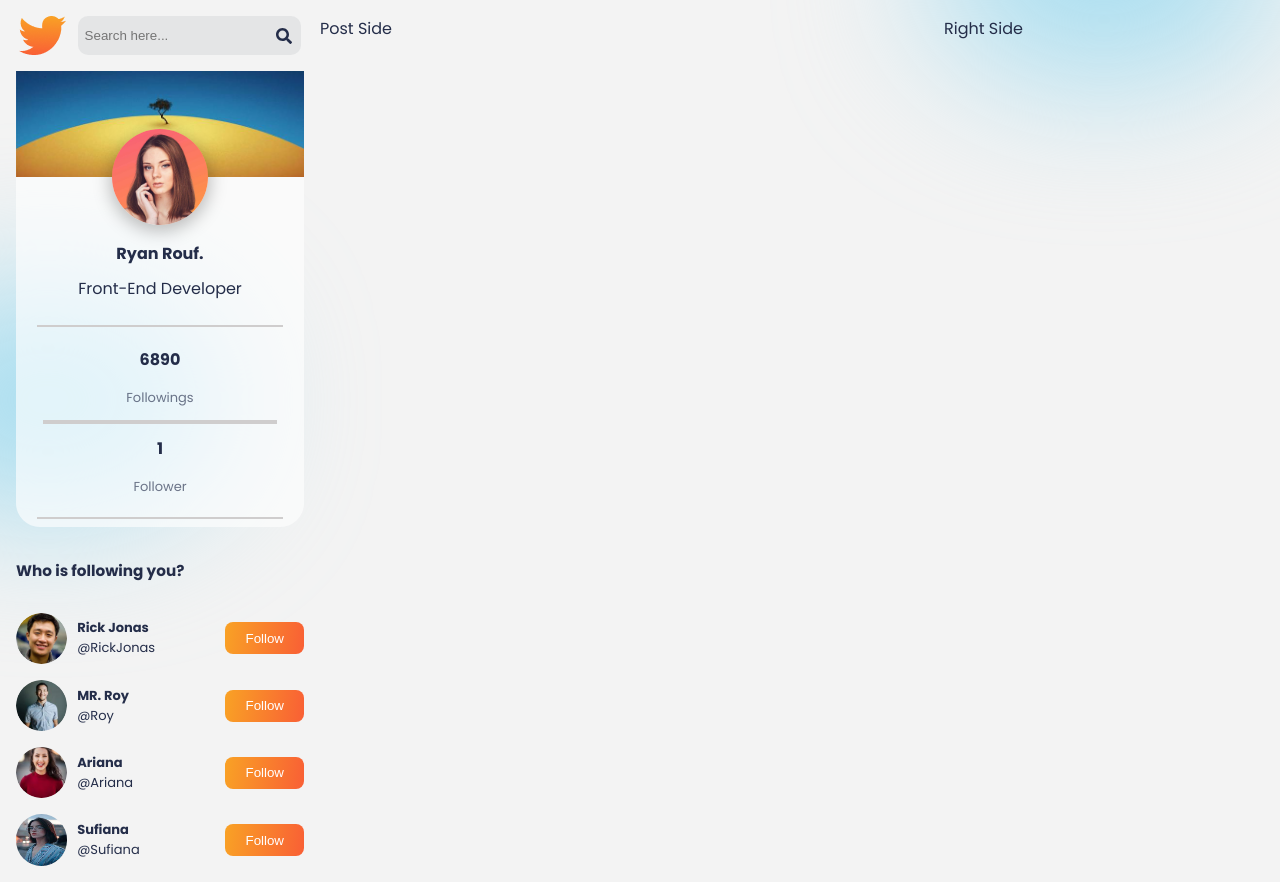
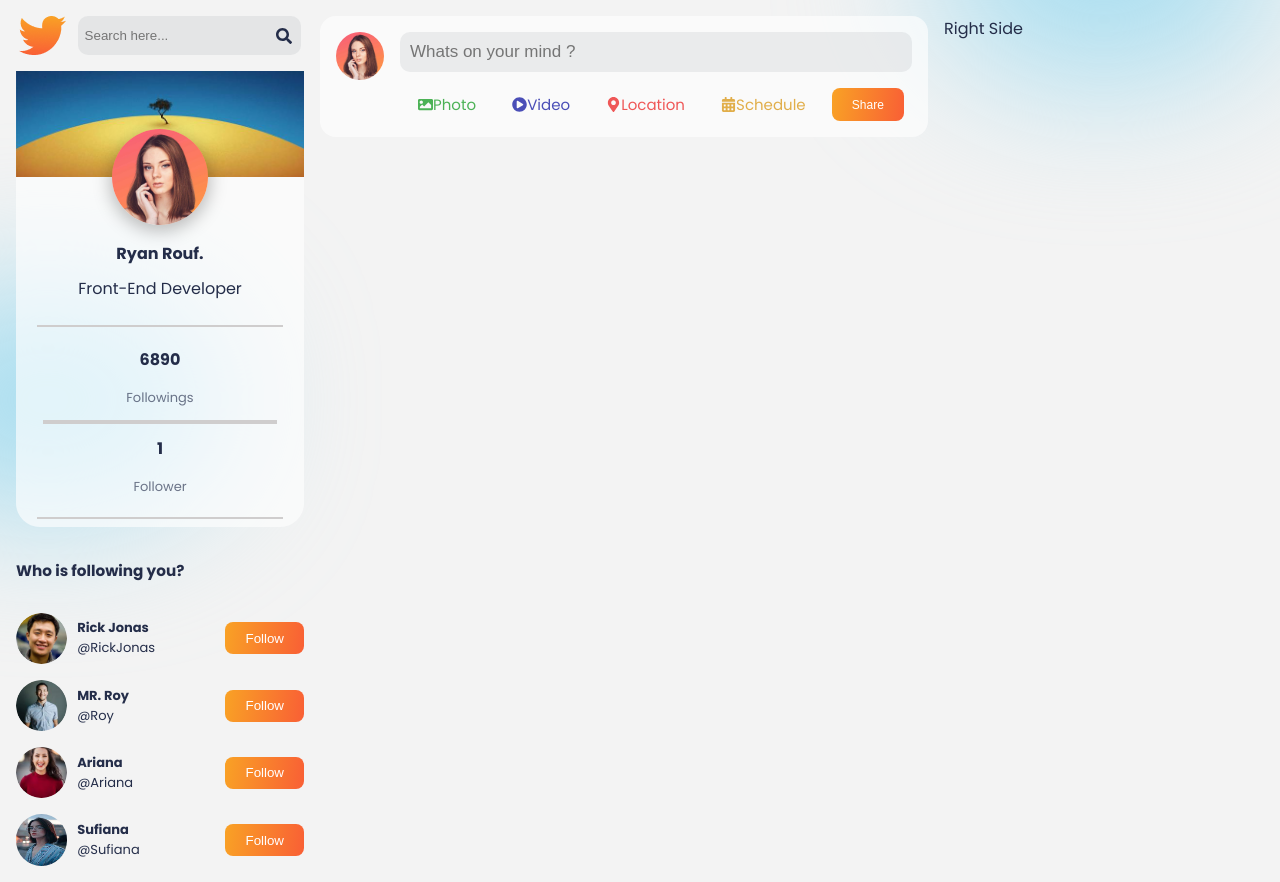
Before and after one commit to hridoyhalder1/social-media, a React (Create React App) app: page / in a window 1280 px wide. Built offline with nearby package versions, Linux system fonts and the light colour scheme.

Commit message:
post share

```diff
--- /dev/null
+++ b/src/components/PostSide/PostShare/PostShare.css
@@ -0,0 +1,79 @@
+.PostShare{
+    display: flex;
+    gap: 1rem;
+    background-color: var(--cardColor);
+    padding: 1rem;
+    border-radius: 1rem;
+}
+
+.PostShare>img{
+    border-radius: 50%;
+    width: 3rem;
+    height: 3rem;
+}
+
+.PostShare>div{
+    display: flex;
+    flex-direction: column;
+    width: 90%;
+    gap: 1rem;
+}
+
+.PostShare>div>input{
+    background-color: var(--inputColor);
+    border-radius: 10px;
+    padding: 10px;
+    font-size: 17px;
+    border: none;
+    outline: none;
+}
+
+
+
+
+
+.postOptions{
+    display: flex;
+    justify-content: space-around;
+}
+
+.option{
+    padding: 5px;
+    padding-left: 10px;
+    padding-right: 10px;
+    border-radius: 10px;
+    display: flex;
+    align-items: center;
+    justify-content: center;
+    font-size: 15px;
+}
+
+.option:hover{
+    cursor: pointer;
+}
+
+.ps-button{
+    padding: 5px;
+    padding-left: 20px;
+    padding-right: 20px;
+    font-size: 12px
+}
+
+
+.previewImage{
+    position: relative;
+}
+
+.previewImage>svg{
+    position: absolute;
+    right: 1rem;
+    top: 0.5rem;
+    cursor: pointer;
+}
+
+.previewImage>img{
+    width: 100%;
+    max-height: 20rem;
+    object-fit: cover;
+    border-radius: 0.5rem;
+}
--- /dev/null
+++ b/src/components/PostSide/PostShare/PostShare.js
@@ -0,0 +1,69 @@
+import React, { useRef, useState } from 'react';
+import './PostShare.css';
+import profileImg from '../../../assets/img/profileImg.jpg';
+import { FaImage } from "react-icons/fa";
+import { FaPlayCircle } from "react-icons/fa";
+import { FaMapMarkerAlt } from "react-icons/fa";
+import { FaCalendarAlt } from "react-icons/fa";
+
+
+const PostShare = () => {
+
+    const [image, setImage] = useState(null)
+    const imageRef = useRef()
+
+    const onImageChange = event => {
+        if(event.target.files && event.target.files[0]){
+            let img = event.target.files[0];
+            setImage({
+                image: URL.createObjectURL(img)
+            })
+        }
+
+    }
+
+    return (
+        <div className="PostShare">
+            <img src={profileImg} alt="" />
+            <div>
+                <input type="text" name="" id="" placeholder='Whats on your mind ? ' />
+                <div className="postOptions">
+                    <div className="option"
+                        style={{ color: "var(--photo)" }}
+                        onClick={()=>imageRef.current.click()}
+                    >
+                        <FaImage></FaImage>
+                        Photo
+                    </div>
+                    <div className="option"
+                        style={{ color: "var(--video)" }}
+                    >
+                        <FaPlayCircle></FaPlayCircle>
+                        Video
+                    </div>
+                    <div className="option"
+                        style={{ color: "var(--location)" }}
+                    >
+                        <FaMapMarkerAlt></FaMapMarkerAlt>
+                        Location
+                    </div>
+                    <div className="option"
+                        style={{ color: "var(--shedule)" }}>
+                        <FaCalendarAlt></FaCalendarAlt>
+                        Schedule
+                    </div>
+                    <button className='button ps-button'>
+                        Share
+                    </button>
+                    <div style={{display: "none"}}>
+                        <input type="file" name="myImage" ref={imageRef} id="" onChange={onImageChange} />
+                    </div>
+                </div>
+            </div>
+
+        </div>
+
+    );
+};
+
+export default PostShare;
--- a/src/components/PostSide/PostSide/PostSide.css
+++ b/src/components/PostSide/PostSide/PostSide.css
@@ -0,0 +1,7 @@
+.PostSide{
+    display: flex;
+    flex-direction: column;
+    gap: 1rem;
+    height: 100vh;
+    overflow: auto;
+}
--- a/src/components/PostSide/PostSide/PostSide.js
+++ b/src/components/PostSide/PostSide/PostSide.js
@@ -1,9 +1,12 @@
 import React from 'react';
+import PostShare from '../PostShare/PostShare';
 import './PostSide.css';
 
 const PostSide = () => {
     return (
-        <div className="postSide">Post Side</div>
+        <div className="PostSide">
+            <PostShare></PostShare>
+        </div>
     );
 };
 
```
